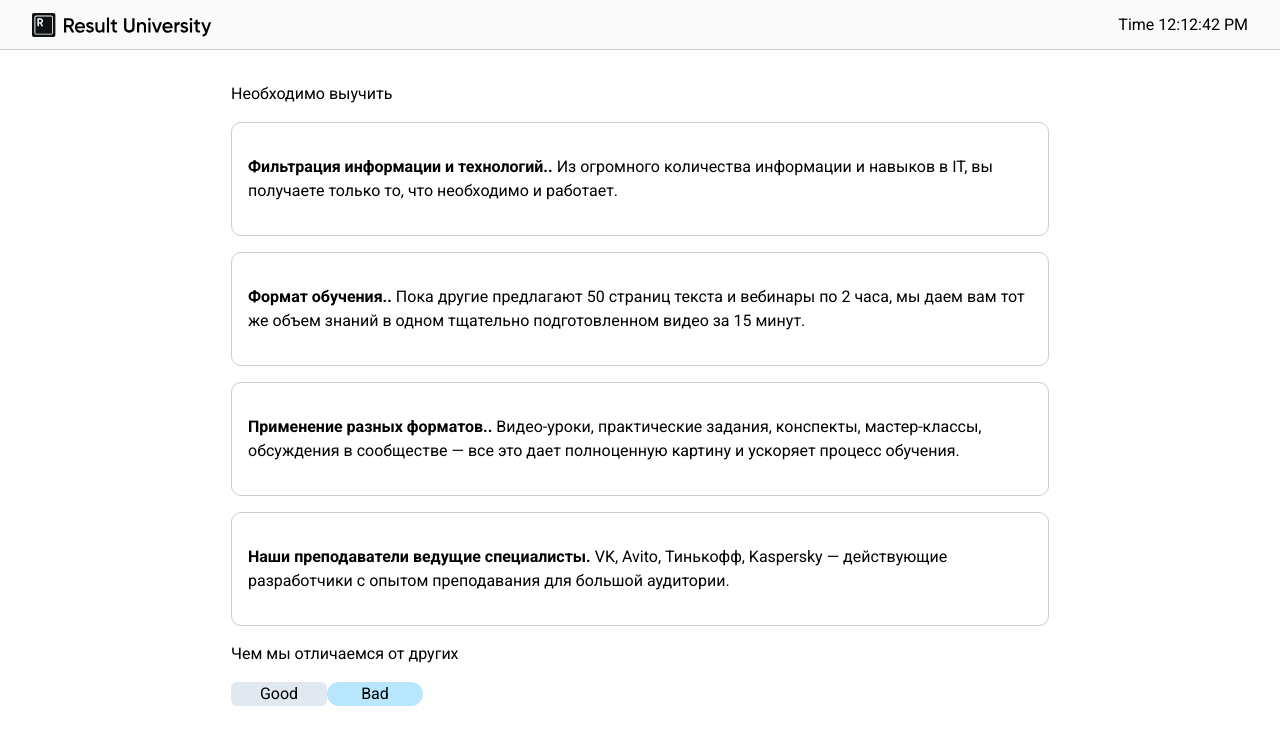
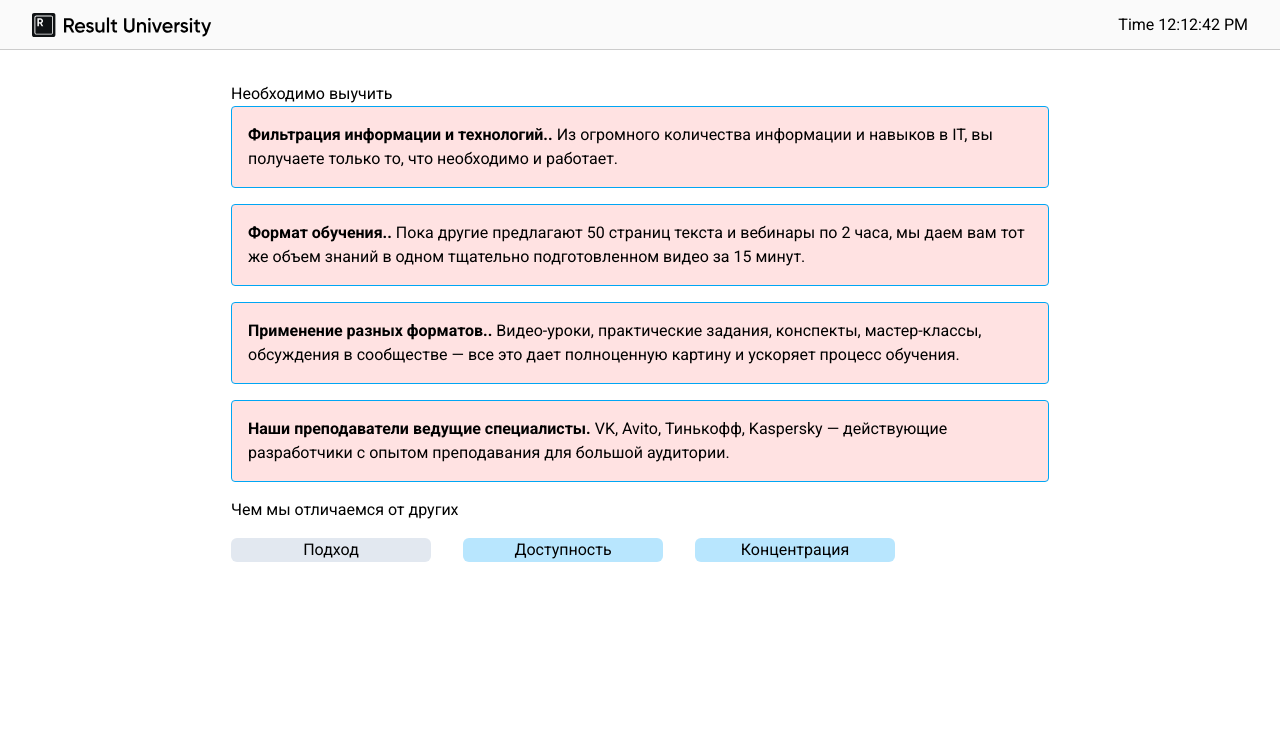
Before and after one commit to AndreyZaytsev90/React2024, a React (Vite) app in the folder 01-react/01-react-basic-start/: page / in a window 1280 px wide. Shown: the top 744 px of the page. Built offline with nearby package versions, Linux system fonts and the light colour scheme.

Commit message:
changed 20.06.25

```diff
--- a/01-react/01-react-basic-start/src/App.jsx
+++ b/01-react/01-react-basic-start/src/App.jsx
@@ -1,7 +1,8 @@
 import Header from "./components/Header.jsx";
 import {WantToLearn} from "./components/wantToLearn.jsx";
-import {ways} from "./data.js";
+import {ways, differences} from "./data.js";
 import Button from "./components/Button.jsx";
+import {useState} from "react";
 
 export const technologies = [
     {name: 'Javascript', other: 'Язык программирования для веб-разработки'},
@@ -11,22 +12,42 @@ export const technologies = [
 
 export default function App() {
 
+    const [content, setContent] = useState('');
+
+   /* function AppClickHandler() {
+        switch (differences) {
+            case 'way':
+                return setContent(differences.way)
+            case 'easy':
+                return setContent(differences.easy)
+            case 'program':
+                return setContent(differences.program)
+            default:
+                return setContent("Пусто")
+        }
+    }*/
+
     return (
         <div>
             <Header/>
             <main>
                 <section>
                     <h3>Необходимо выучить</h3>
-                    <ul>
-                        <WantToLearn ways={ways}/>
-                    </ul>
-
+                    <WantToLearn ways={ways}/>
                 </section>
-                <section>
+                <section className="mt-4">
                     <h3>Чем мы отличаемся от других</h3>
-                    <Button style={'bg-slate-200 hover:bg-slate-300 w-24 rounded-md'} btnName={"Good"}/>
-                    <Button style={'bg-sky-200 hover:bg-sky-500 w-24 rounded-xl'} btnName={"Bad"}/>
+                    <Button style={'mr-8 mt-4 bg-slate-200 hover:bg-slate-300 rounded-md w-50 '}
+                            btnName={"Подход"}
+                            callBack={() => setContent(differences.way)}/>
+                    <Button style={'mr-8 bg-sky-200 hover:bg-sky-500 rounded-md w-50'}
+                            btnName={"Доступность"}
+                            callBack={() => setContent(differences.easy)}/>
+                    <Button style={'mr-8 bg-sky-200 hover:bg-sky-500  rounded-md w-50'}
+                            btnName={"Концентрация"}
+                            callBack={() => setContent(differences.program)}/>
                 </section>
+                <p className="mt-4">{content}</p>
             </main>
         </div>
     )
--- a/01-react/01-react-basic-start/src/components/Button.jsx
+++ b/01-react/01-react-basic-start/src/components/Button.jsx
@@ -1,8 +1,17 @@
 import React from 'react';
 
-const Button = ({style, btnName}) => {
+const Button = ({style, btnName, callBack}) => {
+
+    const onClickHandler = () => {
+        callBack()
+    }
+
+    function onDoubleClickHandler() {
+        console.log('DoubleClick!')
+    }
+
     return (
-        <button className={style}>
+        <button className={style} onClick={callBack} onDoubleClick={onDoubleClickHandler}>
             {btnName}
         </button>
     );
--- a/01-react/01-react-basic-start/src/components/Header.jsx
+++ b/01-react/01-react-basic-start/src/components/Header.jsx
@@ -1,11 +1,20 @@
 import logo from '/logo-name.svg'
+import {useEffect, useState} from "react";
 
 const Header = () => {
-    const now = new Date();
+    const [date, setDate] = useState(new Date())
+    const sec = new Date().getSeconds()
+
+    useEffect(()=> {
+        setInterval(()=> setDate(date), 1000)
+    }, [])
+
+
     return (
         <header>
             <img src={logo} alt="logo"/>
-            <span>Time {now.toLocaleTimeString()}</span>
+            {/*<span>Time {now.toLocaleTimeString()}</span>*/}
+            <span>Time {date.toLocaleTimeString()}</span>
         </header>
     )
 }
--- a/01-react/01-react-basic-start/src/components/wantToLearn.jsx
+++ b/01-react/01-react-basic-start/src/components/wantToLearn.jsx
@@ -12,7 +12,7 @@ export function WantToLearn({ways}) {
                 </li>
             ))}*/}
             {ways.map((item, index) => ( // Добавлен index как key
-                <li key={index}>
+                <li key={index} className="p-4 mb-4 border-1 border-sky-500 rounded-sm bg-red-100 ">
                     <p>
                         <strong>{item.title}.</strong> {item.description}
                     </p>
--- a/01-react/01-react-basic-start/src/index.css
+++ b/01-react/01-react-basic-start/src/index.css
@@ -1,11 +1,11 @@
 @import url('https://fonts.googleapis.com/css2?family=Inter&family=Roboto:wght@400;700&family=Titillium+Web&display=swap');
 @import "tailwindcss";
 
-* {
+/** {
   margin: 0;
   padding: 0;
   box-sizing: border-box;
-}
+}*/
 
 body {
   font-family: 'Roboto', sans-serif;
@@ -28,11 +28,11 @@ main {
   padding-top: 2rem;
 }
 
-h3 {
+/*h3 {
   margin-bottom: 1rem;
-}
+}*/
 
-section ul {
+/*section ul {
   list-style: none;
 }
 
@@ -41,9 +41,9 @@ section ul li {
   border-radius: 10px;
   padding: 1rem;
   margin-bottom: 1rem;
-}
+}*/
 
-.content,
+/*.content,
 p {
   padding: 1rem 0;
-}
+}*/
```
